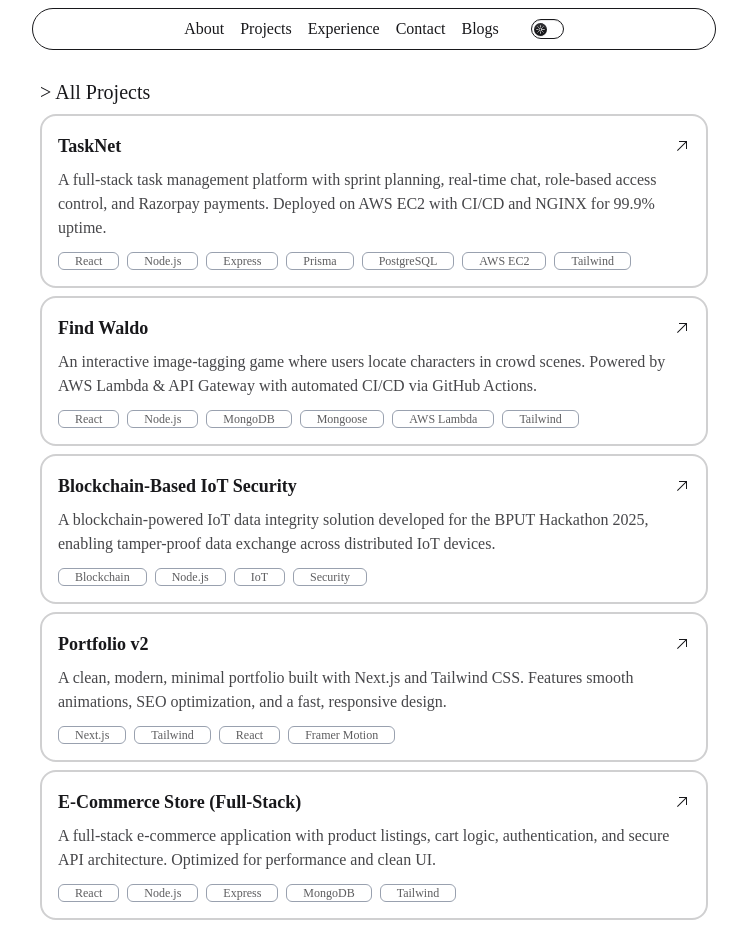
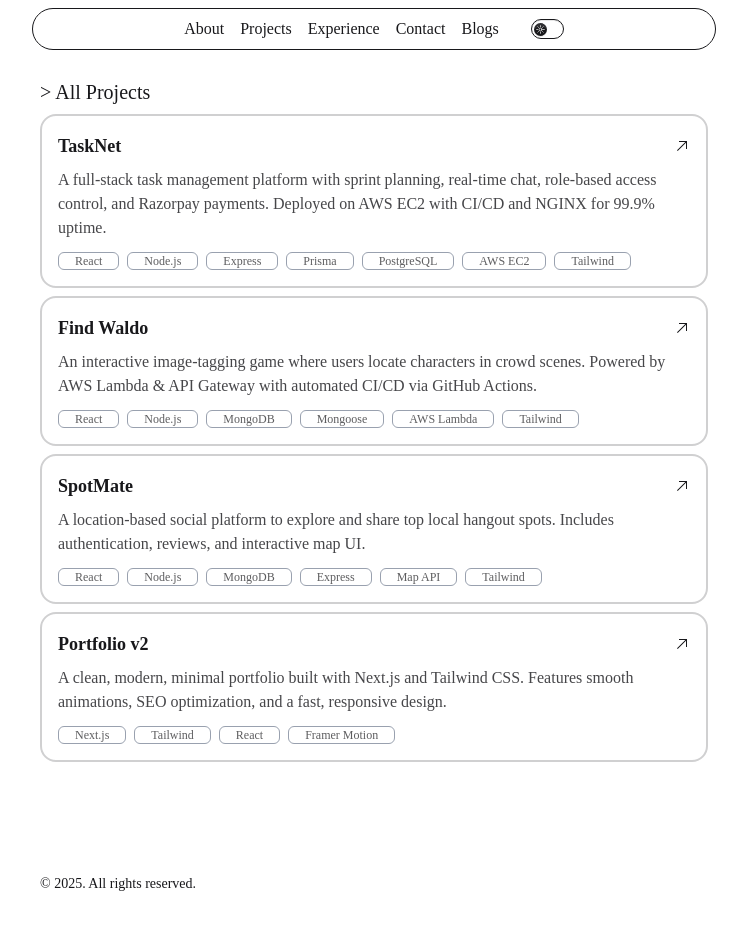
Before and after one commit to Susekh/portfolio-2025, a Next.js app: page /projects in a window 1280 px wide. Shown: the top 952 px of the page, without its empty margins (266-1013 px from the left). After the commit the page ends 910 px from the top, so only its background shows below. Built offline with nearby package versions, Linux system fonts and the light colour scheme; no server answers; a web font is replaced by a local one.

Commit message:
updated content in the projects and blog section

```diff
--- a/package.json
+++ b/package.json
@@ -9,19 +9,16 @@
     "lint": "next lint"
   },
   "dependencies": {
-    "@react-three/fiber": "^9.4.0",
     "@react-three/postprocessing": "^3.0.4",
     "class-variance-authority": "^0.7.1",
     "clsx": "^2.1.1",
     "lucide-react": "^0.555.0",
     "motion": "^12.23.24",
     "next": "15.4.4",
-    "postprocessing": "^6.38.0",
     "react": "19.1.0",
     "react-dom": "19.1.0",
     "react-hot-toast": "^2.6.0",
-    "tailwind-merge": "^3.4.0",
-    "three": "^0.167.1"
+    "tailwind-merge": "^3.4.0"
   },
   "devDependencies": {
     "@tailwindcss/postcss": "^4",
--- a/src/data/data.js
+++ b/src/data/data.js
@@ -51,11 +51,11 @@ export const projects = {
 
   otherProjects: [
     {
-      title: "Blockchain-Based IoT Security",
+      title: "SpotMate",
       description:
-        "A blockchain-powered IoT data integrity solution developed for the BPUT Hackathon 2025, enabling tamper-proof data exchange across distributed IoT devices.",
-      tags: ["Blockchain", "Node.js", "IoT", "Security"],
-      link: "",
+        "A location-based social platform to explore and share top local hangout spots. Includes authentication, reviews, and interactive map UI.",
+      tags: ["React", "Node.js", "MongoDB", "Express", "Map API", "Tailwind"],
+      link: "https://spotmate.example.com",
     },
     {
       title: "Portfolio v2",
@@ -63,13 +63,6 @@ export const projects = {
         "A clean, modern, minimal portfolio built with Next.js and Tailwind CSS. Features smooth animations, SEO optimization, and a fast, responsive design.",
       tags: ["Next.js", "Tailwind", "React", "Framer Motion"],
       link: "https://portfolio.khilar.me",
-    },
-    {
-      title: "E-Commerce Store (Full-Stack)",
-      description:
-        "A full-stack e-commerce application with product listings, cart logic, authentication, and secure API architecture. Optimized for performance and clean UI.",
-      tags: ["React", "Node.js", "Express", "MongoDB", "Tailwind"],
-      link: "",
     },
   ],
 };
@@ -79,7 +72,7 @@ export const experience = [
   {
     title: "Intern - Fixxlink Pvt Ltd",
     description:
-      "Built a responsive, SEO optimized client website that ranked in the top 3 Google results, configured Hostinger VPS with NGINX + HTTPS for 40% faster load times, and integrated ML based backend APIs for smooth and secure data flow.",
+      "Built a responsive, SEO optimized client website, configured Hostinger VPS with NGINX + HTTPS for 40% faster load times, and integrated ML based backend APIs for smooth and secure data flow.",
     date: "2024",
   },
   {
```
Also changed, not shown: 1 other file (tests, documents, lock files or other folders).
